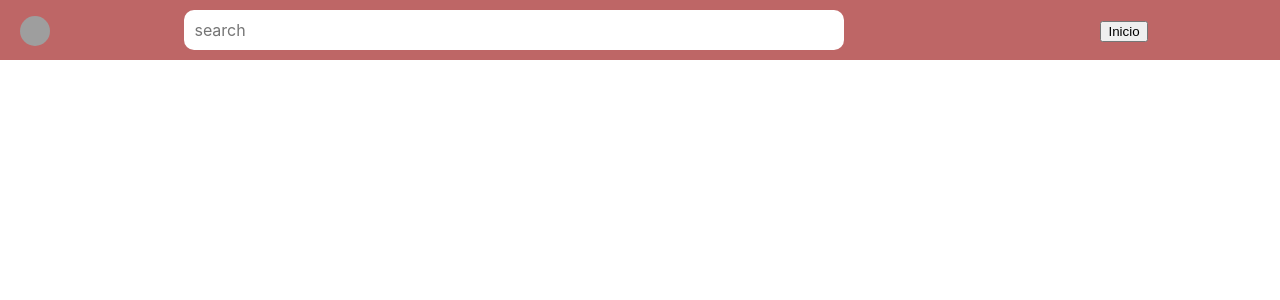
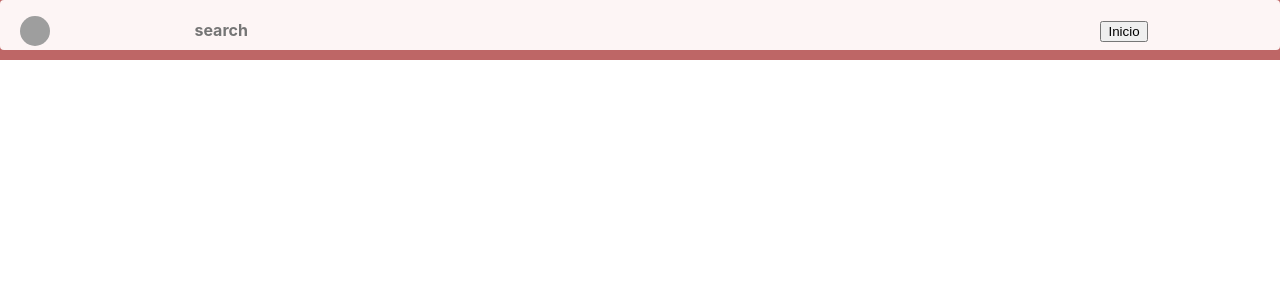
Before and after one commit to vnssmorales/PInterest, a React (Create React App) app: page / in a window 1280 px wide. Shown: the top 300 px of the page. Built offline with nearby package versions, Linux system fonts and the light colour scheme; grey boxes are pictures that could not be loaded.

Commit message:
dando estilos

```diff
--- a/src/components/header.css
+++ b/src/components/header.css
@@ -20,7 +20,7 @@
 }
 
 .header img:hover {
-    background: 4px solid rgb(0, 0, 0, 0.3);
+    background: gray;
 }
 
 .searching {
@@ -32,4 +32,15 @@
     padding: 10px;
     margin-top: 10px;
     border: none;
+    background: rgba(0, 0, 0, 0);
+
+    font-weight: bold;
 }
+
+.searchBox {
+    top: 20px;
+    left: 100px;
+    right: 20px;
+    border-radius: 4px;
+    background: rgb(253, 245, 245)
+}
```
